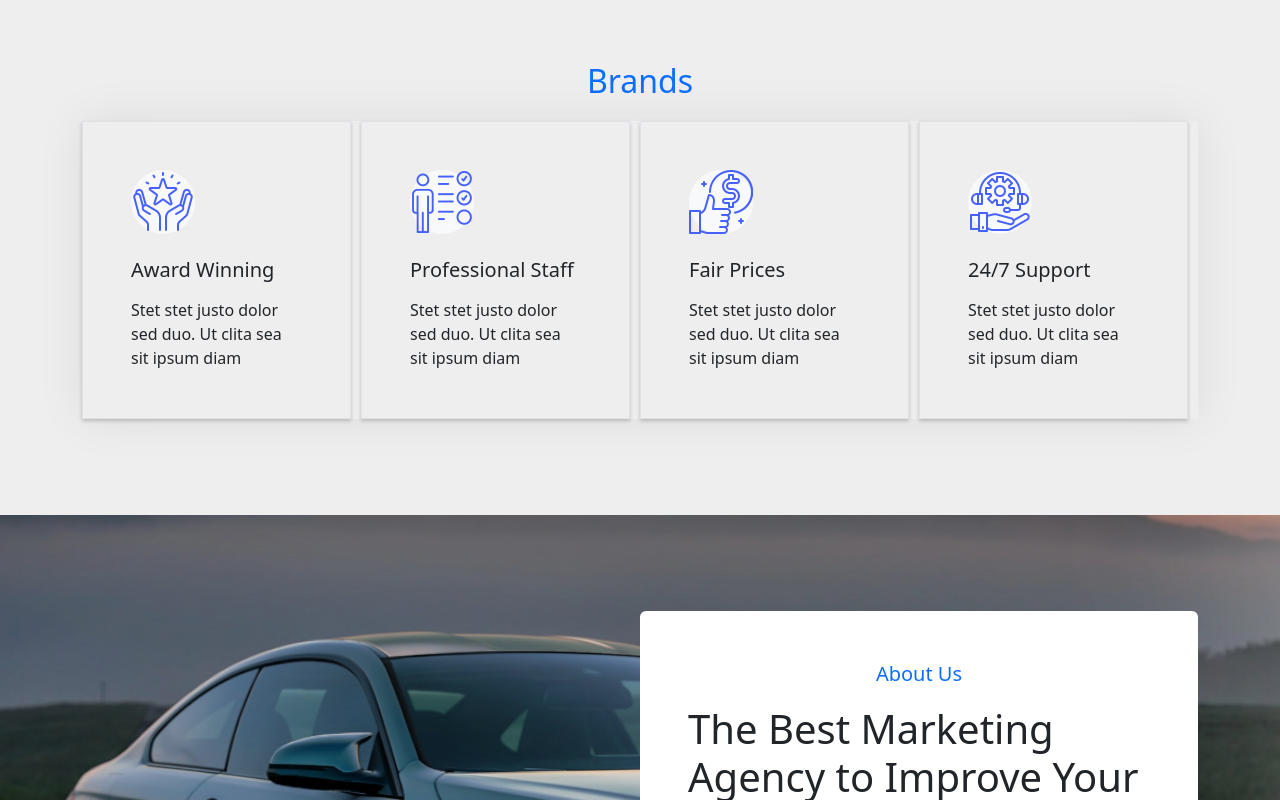
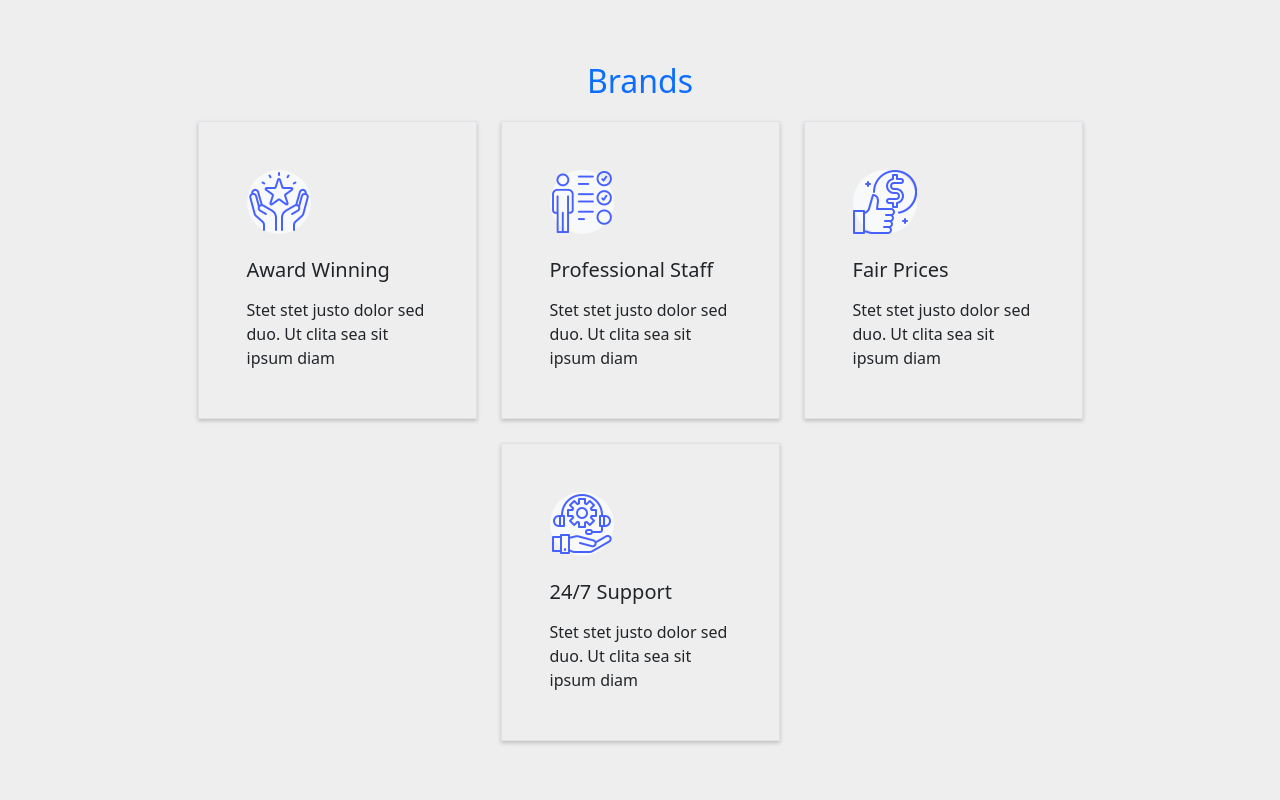
Before and after one commit to MohamedSaid7102/GarageKSP, a React (Vite) app: page / in a window 1280 px wide. Shown: the part 1040-1840 px from the top of the page. Built offline with nearby package versions, Linux system fonts and the light colour scheme.

Commit message:
Fixed some layout issues

```diff
--- a/src/App.css
+++ b/src/App.css
@@ -234,7 +234,9 @@ body {
 
 /*** Features ***/
 .feature-row {
-    box-shadow: 0 0 45px rgba(0, 0, 0, .08);
+  display: flex;
+  gap: 10px;
+  background-color: #eee;
 }
 
 /* YourComponent.css */
@@ -244,7 +246,6 @@ body {
 
   /* Add a shadow to create an elevation effect */
   box-shadow: 0px 2px 4px rgba(0, 0, 0, 0.2);
-  margin-right: 10px;
 }
 
 .feature-item:hover {
@@ -396,6 +397,23 @@ body {
 
 .service-item:hover .service-btn {
     bottom: -1.5rem;
+}
+
+.card-item-transition-effect {
+  transition: all 200ms ease-in-out !important;
+}
+
+.card-item-transition-effect img {
+  transition: all 340ms ease-in-out !important;
+}
+
+
+.card-item-transition-effect:hover {
+  box-shadow: 0 0 15px 15px lightgray;
+}
+
+.card-item-transition-effect:hover img{
+    transform: scale(1.1);
 }
 
 
--- a/src/component/Features.jsx
+++ b/src/component/Features.jsx
@@ -1,10 +1,14 @@
+import { useContext } from 'react'
 import icon1 from '../assets/img/icon/icon-1.png'
 import icon2 from '../assets/img/icon/icon-2.png'
 import icon3 from '../assets/img/icon/icon-3.png'
 import icon4 from '../assets/img/icon/icon-4.png'
 import { Feature } from '../component'
+import { ThemeContext } from '../ThemeContext'
 
 export const Features = () => {
+  const { darkMode, toggleDarkMode } = useContext(ThemeContext);
+
   return (
     <div className="container-xxl py-5">
       <div className="container">
@@ -12,7 +16,7 @@ export const Features = () => {
           <p className={`fs-2 fw-medium text-primary`}>Brands</p>
         </div>
 
-        <div className="row g-0 feature-row">
+        <div className={`${darkMode && 'bg-dark'} row g-0 d-flex gap-4 justify-content-center`}>
           <Feature
             icon={icon1}
             title="Award Winning"
@@ -35,6 +39,6 @@ export const Features = () => {
           />
         </div>
       </div>
-    </div>
+    </div >
   );
 }
--- a/src/component/Projects.jsx
+++ b/src/component/Projects.jsx
@@ -5,7 +5,7 @@ import project4Image from '../assets/img/project-4.jpg'
 
 const ProjectItem = ({ imgSrc, title, description }) => {
   return (
-    <div className="project-item m-1 mb-3 m-sm-3 border">
+    <div className="project-item card-item-transition-effect m-1 mb-3 m-sm-3 border">
       <div className="position-relative">
         <div className="project-item__img">
           <img className="img-fluid" src={imgSrc} alt={title} />
--- a/src/component/Team.jsx
+++ b/src/component/Team.jsx
@@ -11,7 +11,7 @@ import { faFacebookF, faInstagram, faLinkedinIn, faTwitter } from '@fortawesome/
 const TeamMember = ({ imgSrc, name, role }) => {
   return (
     <div className="col-lg-3 col-md-6 wow fadeInUp" data-wow-delay="0.1s">
-      <div className="team-item rounded overflow-hidden pb-4">
+      <div className="card-item-transition-effect team-item rounded overflow-hidden pb-4">
         <img className="img-fluid mb-4" src={imgSrc} alt={name} />
         <h5>{name}</h5>
         <span className="text-primary">{role}</span>
@@ -33,8 +33,14 @@ export const Team = () => {
       <div className="container">
         <div className="text-center mx-auto wow fadeInUp" data-wow-delay="0.1s" style={{ maxWidth: '500px' }}>
           <p className="fs-5 fw-medium text-primary">Our Team</p>
-          <h1 className="display-5 mb-5">Our Expert People Ready to Help You</h1>
+          <p className="fs-1 mb-5">Our Expert People Ready to Help You</p>
         </div>
+        {/*
+        <div className="text-center mx-auto wow fadeInUp" data-wow-delay="0.1s" style={{ maxWidth: '500px' }}>
+          <h2 className="fs-1 fw-medium text-primary">Our Team</h2>
+          <p className="fs-4 mb-5 text-nowrap">Our Expert People Ready to Help You</p>
+        </div>
+          */}
         <div className="row g-4">
           <TeamMember imgSrc={teamMember1Image} name="Alex Robin" role="Founder & CEO" />
           <TeamMember imgSrc={teamMember2Image} name="Adam Crew" role="Co Founder" />
```
